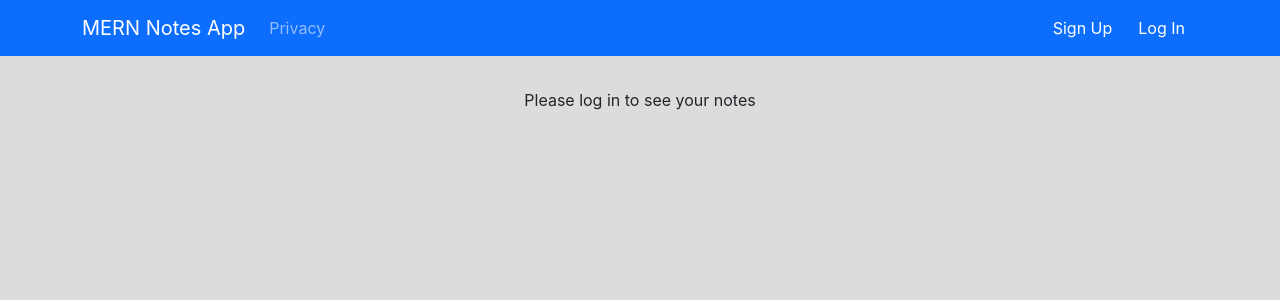
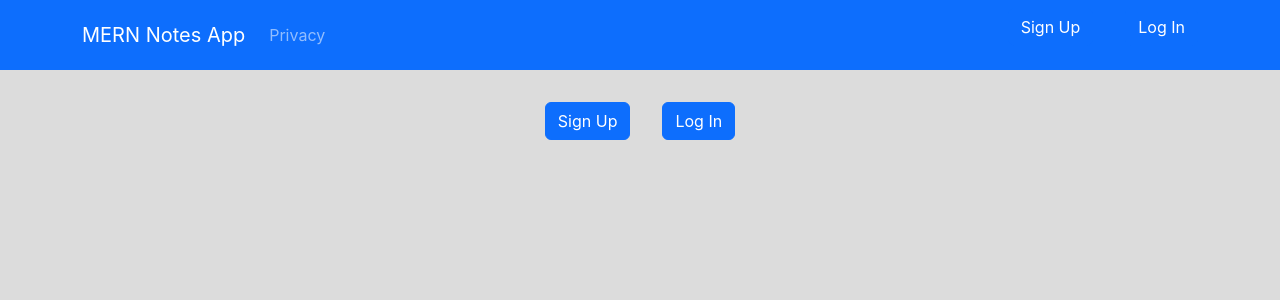
Before and after one commit to khalifemubin/mern-typescript-notes-app-frontend, a React (Create React App) app: page / in a window 1280 px wide. Shown: the top 300 px of the page. Built offline with nearby package versions, Linux system fonts and the light colour scheme; no server answers.

Commit message:
loading spinner on login and signup and auth buttons as repeatable component

```diff
--- a/src/App.tsx
+++ b/src/App.tsx
@@ -20,16 +20,16 @@ function App() {
   const [showLoginModal, setShowLoginModal] = useState(false);
 
   useEffect(() => {
-    async function fetcLoggedInUser() {
+    async function fetchLoggedInUser() {
       try {
         const user = await NotesApi.getLoggedInUser();
         setLoggedInUser(user);
       } catch (error) {
         // console.log(error);
-        console.log("Operation error to determine if user is logged in or not");
+        // console.log("Operation error to determine if user is logged in or not");
       }
     }
-    fetcLoggedInUser();
+    fetchLoggedInUser();
   }, []);
 
   return (
@@ -44,7 +44,8 @@ function App() {
 
         <Container className={styles.pageContainer}>
           <Routes>
-            <Route path='/' element={<NotesPage loggedInUser={loggedInUser} />}></Route>
+            <Route path='/' element={<NotesPage loggedInUser={loggedInUser} onSignUpClick={() => setShowSignUpModal(true)}
+              onLoginClick={() => setShowLoginModal(true)} />}></Route>
             <Route path='/privacy' element={<PrivacyPolicy />}></Route>
             <Route path='/*' element={<NotFoundPage />}></Route>
           </Routes>
--- /dev/null
+++ b/src/components/AuthButtons.tsx
@@ -0,0 +1,20 @@
+import { Button } from "react-bootstrap";
+
+interface AuthButtonsProps {
+    onSignUpClicked: () => void,
+    onLoginClicked: () => void,
+}
+
+const AuthButtons = ({ onSignUpClicked, onLoginClicked }: AuthButtonsProps) => {
+
+
+    return (
+        // <p>Please log in to see your notes</p>
+        <p>
+            <Button onClick={onSignUpClicked}>Sign Up</Button>
+            <Button style={{ marginLeft: "2rem" }} onClick={onLoginClicked}>Log In</Button>
+        </p>
+    );
+}
+
+export default AuthButtons;
--- a/src/components/LoginModal.tsx
+++ b/src/components/LoginModal.tsx
@@ -1,6 +1,6 @@
 import { User } from "../models/user";
 import { LoginBody } from "../network/notes_api";
-import { Alert, Button, Form, Modal } from "react-bootstrap";
+import { Alert, Button, Form, Modal, Spinner } from "react-bootstrap";
 import { useState } from "react";
 import * as NotesApi from "../network/notes_api";
 import TextInputField from "./form/TextInputField";
@@ -16,6 +16,8 @@ interface loginModalProps {
 const LoginModal = ({ onDismiss, onLoginSuccess }: loginModalProps) => {
     const { register, handleSubmit, formState: { errors, isSubmitting } } = useForm<LoginBody>();
 
+    const [loginLoading, setLoginLoading] = useState(false);
+
     const [showAlert, setShowAlert] = useState(false);
     const [alertVariant, setAlertVariant] = useState("");
     const [alertMessage, setAlertMessage] = useState("");
@@ -23,10 +25,11 @@ const LoginModal = ({ onDismiss, onLoginSuccess }: loginModalProps) => {
 
     async function onSubmit(credentials: LoginBody) {
         try {
-
+            setLoginLoading(true);
             const user = await NotesApi.login(credentials);
             localStorage.setItem('sess_user_id', user.sessionID);
             // localStorage.setItem('sess_user_id', user._id);
+
             onLoginSuccess(user);
 
             setShowAlert(true);
@@ -43,6 +46,8 @@ const LoginModal = ({ onDismiss, onLoginSuccess }: loginModalProps) => {
                 // setAlertMessage("Operation Error. Please try again later");
                 setAlertMessage("Invaid Credentials!");
             }
+        } finally {
+            setLoginLoading(false);
         }
     }
 
@@ -74,6 +79,7 @@ const LoginModal = ({ onDismiss, onLoginSuccess }: loginModalProps) => {
                         registerOptions={{ required: "Required" }}
                         error={errors.password}
                     />
+                    {loginLoading && <Spinner animation='border' variant='primary' />}
                     <Button
                         type="submit"
                         className={styleUtils.width100}
--- a/src/components/NavBarLoggedInView.tsx
+++ b/src/components/NavBarLoggedInView.tsx
@@ -1,4 +1,4 @@
-import { Button, NavDropdown, NavItem, Navbar } from "react-bootstrap";
+import { NavDropdown, Navbar } from "react-bootstrap";
 import { User } from "../models/user";
 import * as NotesApi from "../network/notes_api";
 
@@ -32,10 +32,6 @@ const NavBarLoggedInView = ({ user, onLogoutSuccess }: NavBarLoggedInViewProps)
         }
     }
 
-    console.log("Logged User View");
-    console.log(user);
-    console.log("Logged User View");
-
     return (
         <>
             <Navbar.Text className="me-2">
--- a/src/components/NavBarLoggedOutView.tsx
+++ b/src/components/NavBarLoggedOutView.tsx
@@ -1,4 +1,4 @@
-import { Button } from "react-bootstrap";
+import AuthButtons from "./AuthButtons";
 
 interface NavBarLoggedOutViewProps {
     onSignUpClicked: () => void,
@@ -8,8 +8,9 @@ interface NavBarLoggedOutViewProps {
 const NavBarLoggedOutView = ({ onSignUpClicked, onLoginClicked }: NavBarLoggedOutViewProps) => {
     return (
         <>
-            <Button onClick={onSignUpClicked}>Sign Up</Button>
-            <Button onClick={onLoginClicked}>Log In</Button>
+            <AuthButtons onSignUpClicked={onSignUpClicked} onLoginClicked={onLoginClicked} />
+            {/* <Button id="navBarSignUpBtn" onClick={onSignUpClicked}>Sign Up</Button>
+            <Button id="navBarLoginBtn" onClick={onLoginClicked}>Log In</Button> */}
         </>
     );
 }
--- a/src/components/NotesPageLoggedOutView.tsx
+++ b/src/components/NotesPageLoggedOutView.tsx
@@ -1,7 +1,18 @@
+import AuthButtons from "./AuthButtons";
 
-const NotesPageLoggedOutView = () => {
+interface NotesPageLoggedOutViewProps {
+    onSignUpClicked: () => void,
+    onLoginClicked: () => void,
+}
+
+const NotesPageLoggedOutView = ({ onSignUpClicked, onLoginClicked }: NotesPageLoggedOutViewProps) => {
+
+
     return (
-        <p>Please log in to see your notes</p>
+        // <p>Please log in to see your notes</p>
+        <>
+            <AuthButtons onSignUpClicked={onSignUpClicked} onLoginClicked={onLoginClicked} />
+        </>
     );
 }
 
--- a/src/components/SignUpModal.tsx
+++ b/src/components/SignUpModal.tsx
@@ -3,7 +3,7 @@ import { User } from "../models/user";
 import { SignUpBody } from "../network/notes_api";
 import { useState } from "react";
 import * as NotesApi from "../network/notes_api";
-import { Alert, Button, Form, Modal } from "react-bootstrap";
+import { Alert, Button, Form, Modal, Spinner } from "react-bootstrap";
 import TextInputField from "./form/TextInputField";
 import styleUtils from "../styles/utils.module.css";
 import { ConflictError } from "../errors/http-errors";
@@ -15,6 +15,7 @@ interface SignUpModalProps {
 
 const SignUpModal = ({ onDismiss, onSignUpSuccess }: SignUpModalProps) => {
     const { register, handleSubmit, formState: { errors, isSubmitting } } = useForm<SignUpBody>();
+    const [signUpLoading, setSignUpLoading] = useState(false);
 
     const [showAlert, setShowAlert] = useState(false);
     const [alertVariant, setAlertVariant] = useState("");
@@ -22,6 +23,7 @@ const SignUpModal = ({ onDismiss, onSignUpSuccess }: SignUpModalProps) => {
 
     async function onSubmit(credentials: SignUpBody) {
         try {
+            setSignUpLoading(true);
             const newUser = await NotesApi.signUp(credentials);
             localStorage.setItem('sess_user_id', newUser.sessionID);
             // localStorage.setItem('sess_user_id', newUser._id);
@@ -39,6 +41,8 @@ const SignUpModal = ({ onDismiss, onSignUpSuccess }: SignUpModalProps) => {
             } else {
                 setAlertMessage("Operation error! Unable to Signup");
             }
+        } finally {
+            setSignUpLoading(false);
         }
     }
 
@@ -79,6 +83,7 @@ const SignUpModal = ({ onDismiss, onSignUpSuccess }: SignUpModalProps) => {
                         registerOptions={{ required: "Required" }}
                         error={errors.password}
                     />
+                    {signUpLoading && <Spinner animation='border' variant='primary' />}
                     <Button
                         type="submit"
                         disabled={isSubmitting}
--- a/src/pages/NotesPage.tsx
+++ b/src/pages/NotesPage.tsx
@@ -6,9 +6,11 @@ import styles from "../styles/NotesPage.module.css";
 
 interface NotesPageProps {
     loggedInUser: User | null,
+    onSignUpClick: () => void,
+    onLoginClick: () => void,
 }
 
-const NotesPage = ({ loggedInUser }: NotesPageProps) => {
+const NotesPage = ({ loggedInUser, onSignUpClick, onLoginClick }: NotesPageProps) => {
     return (
         <Container className={styles.notesPage}>
             {/* {JSON.stringify(notes)} */}
@@ -16,7 +18,7 @@ const NotesPage = ({ loggedInUser }: NotesPageProps) => {
             <>
                 {loggedInUser
                     ? <NotesPageLoggedInView />
-                    : <NotesPageLoggedOutView />
+                    : <NotesPageLoggedOutView onSignUpClicked={onSignUpClick} onLoginClicked={onLoginClick} />
                 }
             </>
         </Container>
```
